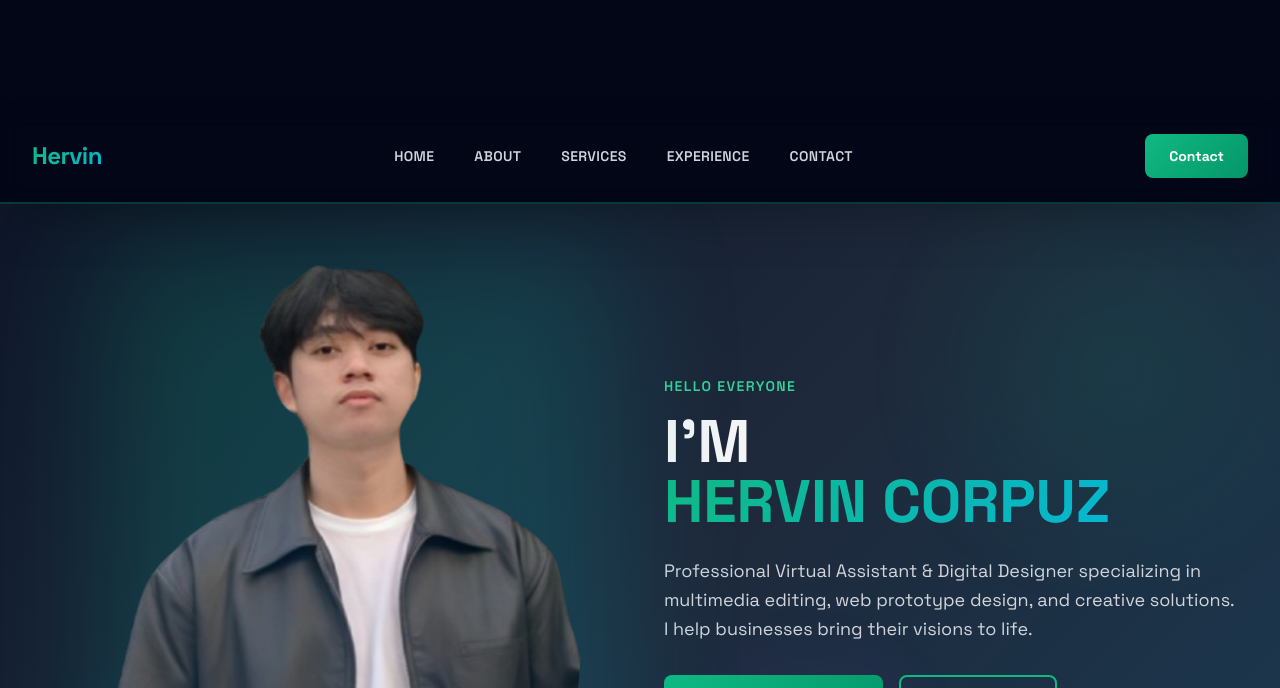
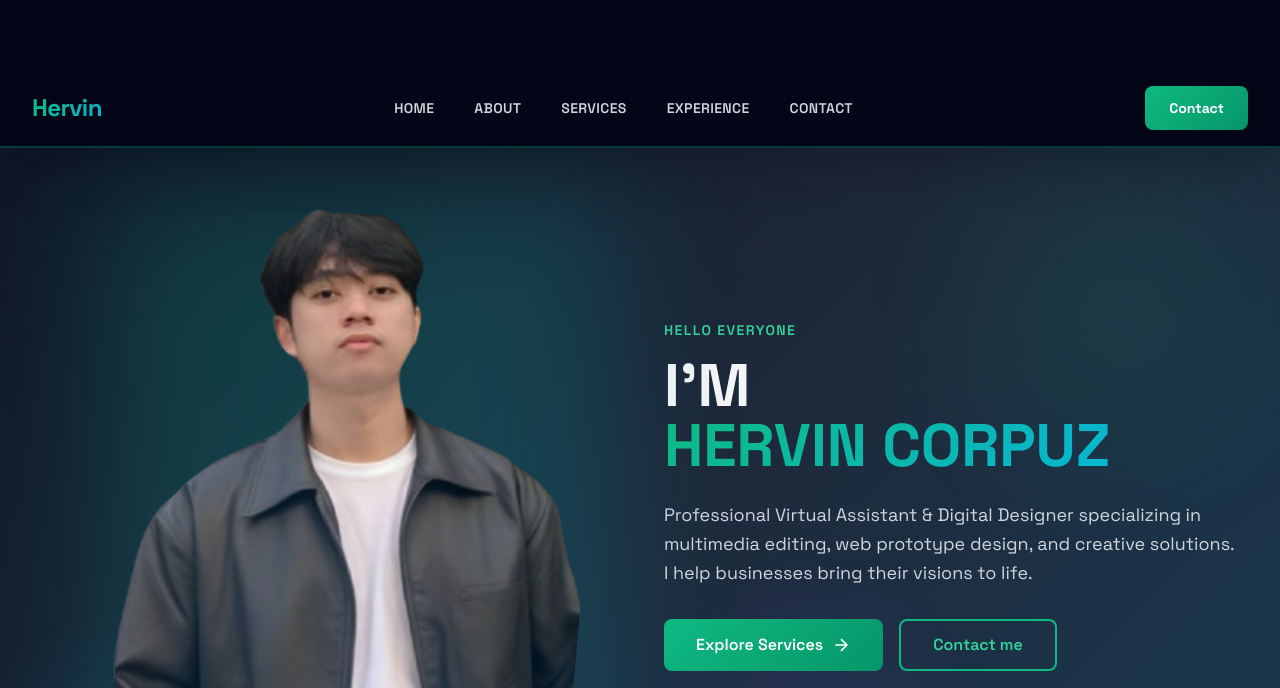
Before and after one commit to hervvv20/Digital_Portfolio, a plain HTML site: page index.html in a window 1280 px wide. Shown: the top 688 px of the page. Drawn offline with nearby package versions, Linux system fonts and the light colour scheme.

Commit message:
Tighten navbar spacing

```diff
--- a/index.html
+++ b/index.html
@@ -18,7 +18,7 @@
 
 		body {
 			scroll-snap-type: y mandatory;
-			padding-top: 110px;
+			padding-top: 70px;
 			background: #0f172a;
 		}
 
@@ -224,7 +224,7 @@
 </head>
 <body class="antialiased text-gray-100 bg-slate-950">
 	<header class="sticky top-0 w-full z-50 backdrop-blur-md bg-slate-950/98 border-b-2 border-emerald-500/30 shadow-2xl">
-		<nav class="max-w-7xl mx-auto px-8 py-6 flex items-center justify-between">
+		<nav class="max-w-7xl mx-auto px-8 py-4 flex items-center justify-between">
 			<a href="#hero" class="text-2xl font-bold text-gradient tracking-tight">Hervin</a>
 			<ul class="hidden md:flex gap-10 text-sm font-semibold uppercase tracking-wide">
 				<li><a href="#hero" class="nav-link active text-gray-300 hover:text-white transition duration-300">Home</a></li>
@@ -233,7 +233,7 @@
 				<li><a href="#work" class="nav-link text-gray-300 hover:text-white transition duration-300">Experience</a></li>
 				<li><a href="#contact" class="nav-link text-gray-300 hover:text-white transition duration-300">Contact</a></li>
 			</ul>
-			<a href="#contact" class="px-6 py-3 accent-gradient text-white text-sm font-bold rounded-lg hover:shadow-lg transition transform hover:scale-105">Contact</a>
+			<a href="#contact" class="px-6 py-3 accent-gradient text-white text-sm font-bold rounded-lg hover:shadow-lg transition">Contact</a>
 		</nav>
 	</header>
 
```
